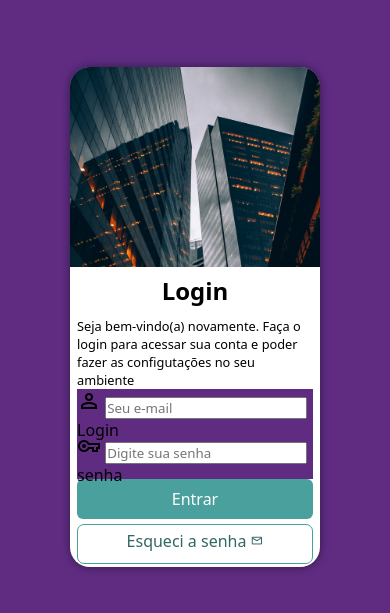
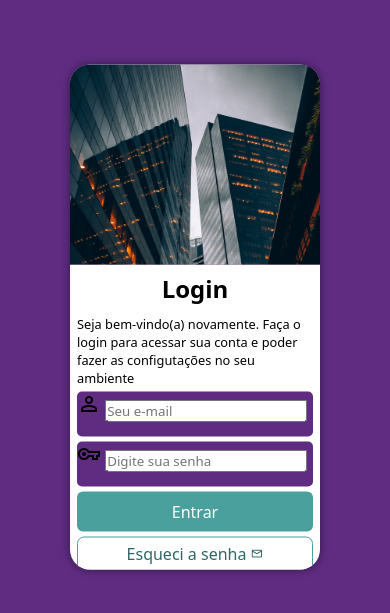
Before and after one commit to caiosouto/Projeto_tela_login_personalizado, a plain HTML site: page index.html in a window 390 px wide. Shown: the part 105-718 px from the top of the page. Drawn offline with nearby package versions, Linux system fonts and the light colour scheme.

Commit message:
Ajustando  e estilizando o campo "form" para mobile
Estilizando o campo "form" para mobile

```diff
--- a/assets/style.css
+++ b/assets/style.css
@@ -47,7 +47,7 @@ section#login {
 
     background-color: #fff;
     width: 250px;
-    height: 500px;
+    height: 505px;
     border-radius: 20px;
     box-shadow: 0px 0px 10px rgba(0, 0, 0, 0.473);
 
@@ -69,12 +69,14 @@ section#login > div#form {
 
     display: block;
     padding: 7px;
+
 }
 
 div#form > h1 {
 
     text-align: center;
     margin-bottom: 10px;
+
 }
 
 div#form > p {
@@ -89,8 +91,12 @@ form > div.campo {
     background-color: #5f2c82;
     width: 100%;
     height: 45px;
+    border-radius: 5px;
+    margin: 5px 0px
+}
 
-
+div.campo > label { /*retirar/oculto o nome "login" e "senha"*/
+    display: none;
 }
 
 form > input[type=submit] {
```
